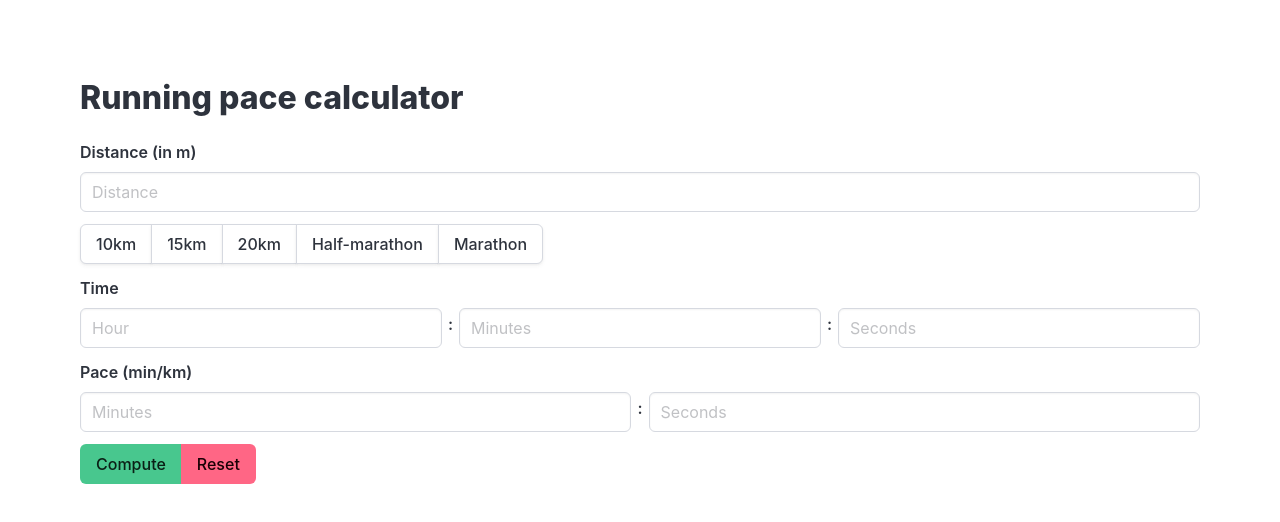
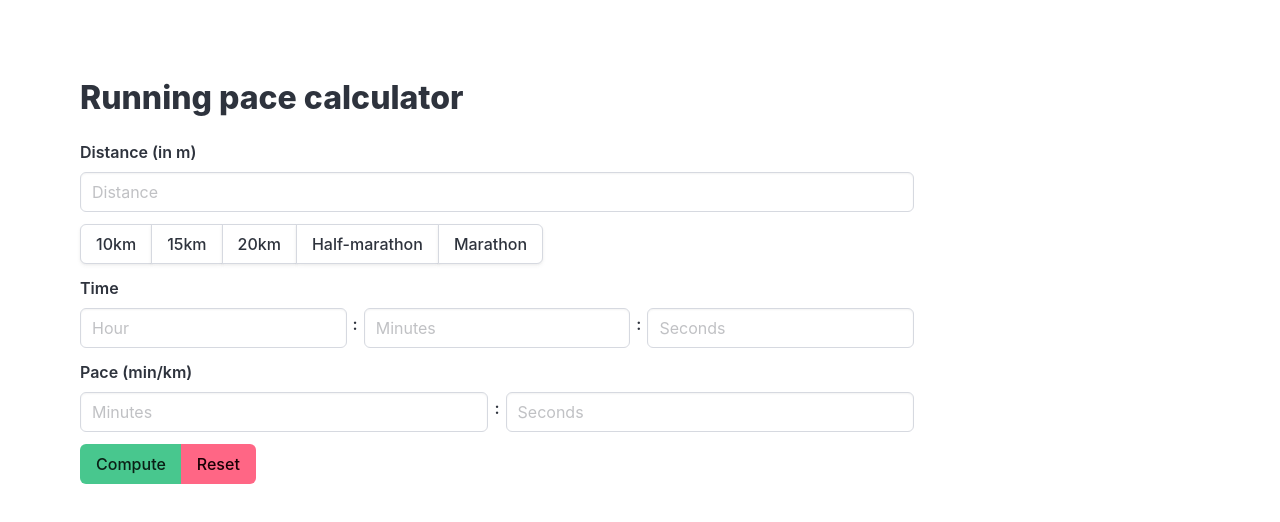
Before and after one commit to bastantoine/running-pace-calculator, a Vue app: page / in a window 1280 px wide. Shown: the top 522 px of the page. Built offline with nearby package versions, Linux system fonts and the light colour scheme.

Commit message:
Put laps on the side in desktop

```diff
--- a/src/App.vue
+++ b/src/App.vue
@@ -104,7 +104,8 @@ function reset() {
       <div class="block">
         <h1 class="title">Running pace calculator</h1>
       </div>
-      <div class="block">
+      <div class="columns block">
+        <div class="column is-9">
           <div class="field">
             <label class="label">Distance (in m)</label>
             <input v-model="form_distance" class="input" type="number" placeholder="Distance">
@@ -139,7 +140,7 @@ function reset() {
             <button class="button is-danger" @click="reset">Reset</button>
           </div>
         </div>
-      <div class="block">
+        <div class="column is-offset-1 is-2">
           <table>
             <tr v-for="lap in laps">
               <td style="text-align: right;" class="pr-2">{{ lap.distance }} km</td>
@@ -147,6 +148,7 @@ function reset() {
             </tr>
           </table>
         </div>
+      </div>
     </section>
   </main>
 </template>
```
Lines whose indentation alone changed are shown as unchanged.
